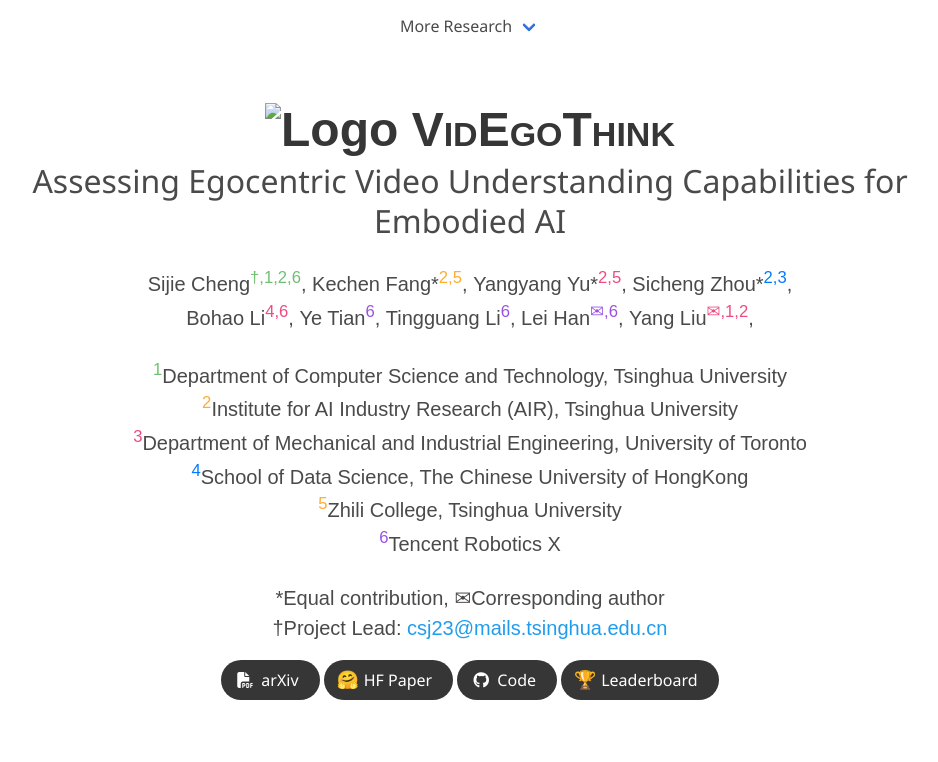
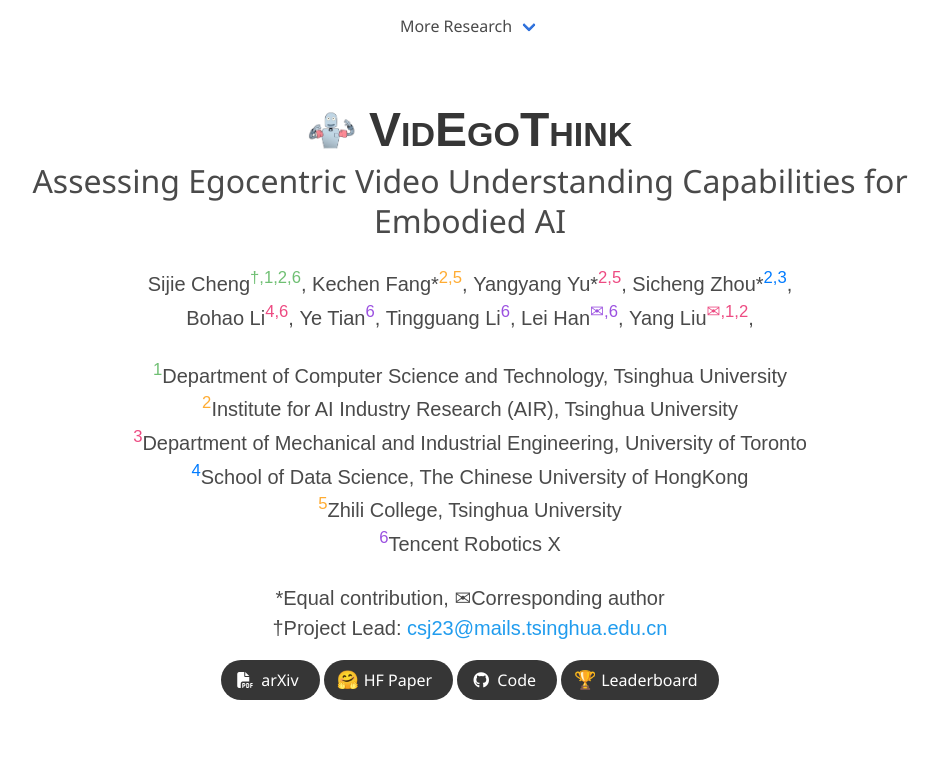
Before and after one commit to AdaCheng/VidEgoThink, a plain HTML site: page index.html in a window 1280 px wide. Shown: the top 762 px of the page, without its empty margins (170-1108 px from the left). Drawn offline with nearby package versions, Linux system fonts and the light colour scheme; a script that the page names is missing; some icons are missing; a web font is replaced by a local one.

Commit message:
Update index.html

```diff
--- a/index.html
+++ b/index.html
@@ -81,7 +81,7 @@
       <div class="columns is-centered">
         <div class="column has-text-centered">
           <h1 class="title is-1 publication-title is-bold">
-            <img src="static/images/EgoThink_icon.png" style="width:1em;vertical-align: middle" alt="Logo"/>
+            <img src="static/images/VidEgoThink_icon.png" style="width:1em;vertical-align: middle" alt="Logo"/>
             <span class="mmmu" style="vertical-align: middle">VidEgoThink</span>
             </h1>
           <h2 class="subtitle is-3 publication-subtitle">
```
